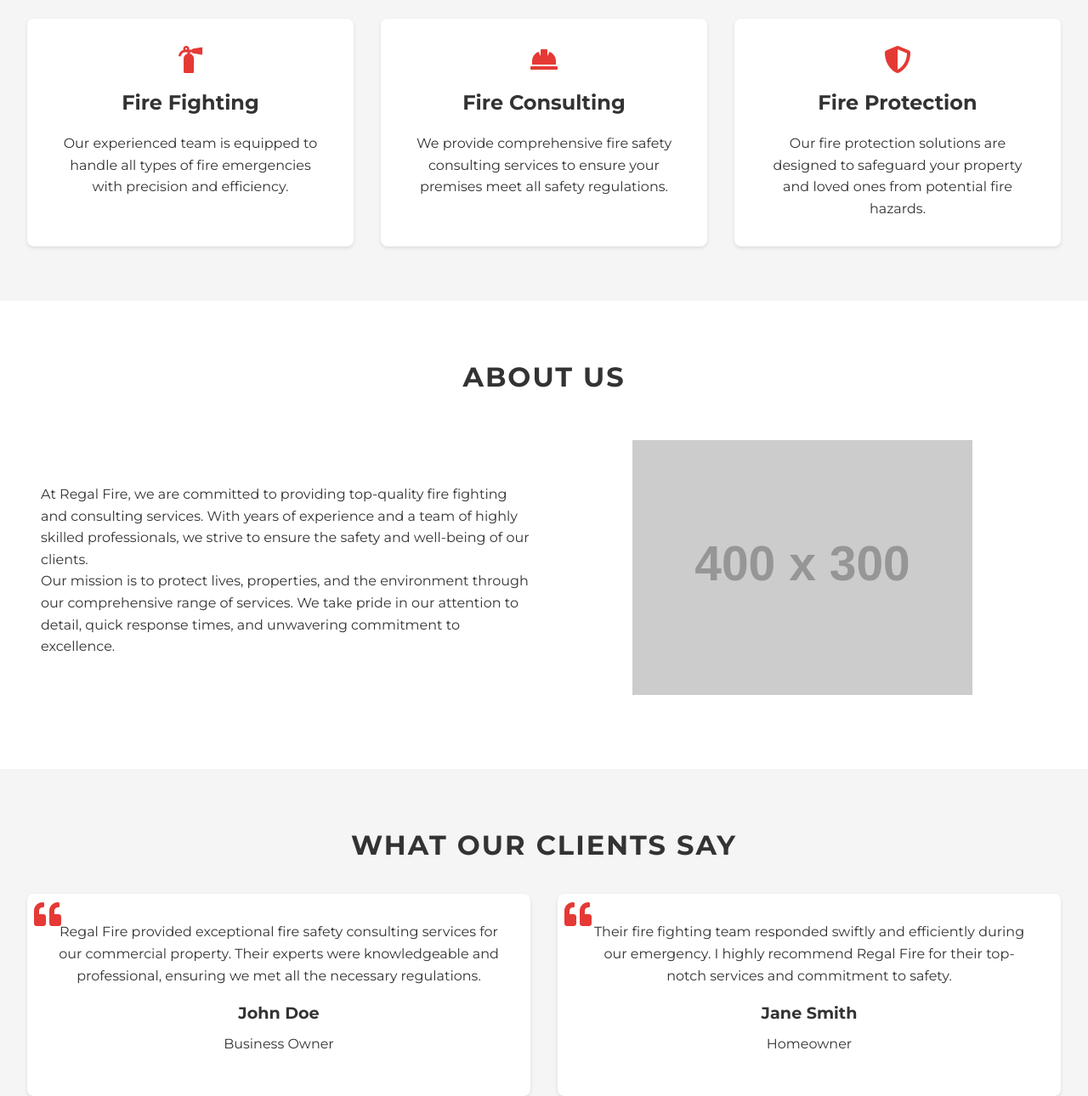
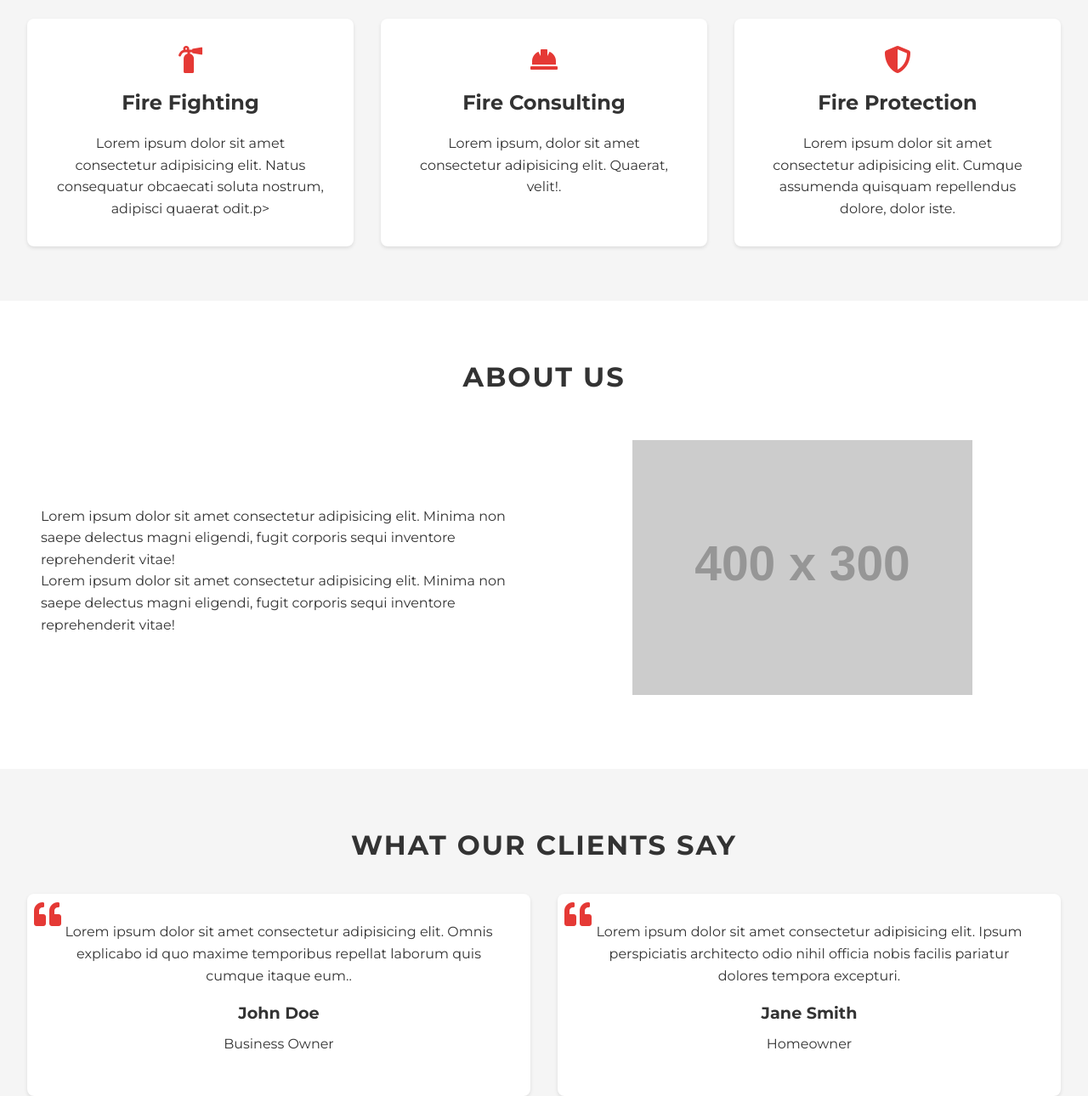
Before and after one commit to zaid-commits/Regal-Fire, a plain HTML site: page index.html in a window 1280 px wide. Shown: the part 457-1747 px from the top of the page at 85% size. Drawn offline with Linux system fonts and the light colour scheme; placeholder pictures from the web are drawn by us.

Commit message:
ready to use

```diff
--- a/index.html
+++ b/index.html
@@ -27,8 +27,8 @@
             </div>
         </nav>
         <div class="hero" id="home">
-            <h1>We ensure quality</h1>
-            <p>Providing top-notch fire fighting and consulting services.</p>
+            <h1 class="typed-out">We ensure quality !</h1>
+            <p>Lorem ipsum dolor sit amet consectetur adipisicing.</p>
             <a href="#contact" class="btn">Get a Quote</a>
         </div>
     </header>
@@ -39,17 +39,17 @@
                 <div class="service">
                     <i class="fas fa-fire-extinguisher"></i>
                     <h3>Fire Fighting</h3>
-                    <p>Our experienced team is equipped to handle all types of fire emergencies with precision and efficiency.</p>
+                    <p>Lorem ipsum dolor sit amet consectetur adipisicing elit. Natus consequatur obcaecati soluta nostrum, adipisci quaerat odit.p>
                 </div>
                 <div class="service">
                     <i class="fas fa-hard-hat"></i>
                     <h3>Fire Consulting</h3>
-                    <p>We provide comprehensive fire safety consulting services to ensure your premises meet all safety regulations.</p>
+                    <p>Lorem ipsum, dolor sit amet consectetur adipisicing elit. Quaerat, velit!.</p>
                 </div>
                 <div class="service">
                     <i class="fas fa-shield-alt"></i>
                     <h3>Fire Protection</h3>
-                    <p>Our fire protection solutions are designed to safeguard your property and loved ones from potential fire hazards.</p>
+                    <p>Lorem ipsum dolor sit amet consectetur adipisicing elit. Cumque assumenda quisquam repellendus dolore, dolor iste.</p>
                 </div>
             </div>
         </section>
@@ -57,8 +57,8 @@
             <h2>About Us</h2>
             <div class="about-content">
                 <div class="about-text">
-                    <p>At Regal Fire, we are committed to providing top-quality fire fighting and consulting services. With years of experience and a team of highly skilled professionals, we strive to ensure the safety and well-being of our clients.</p>
-                    <p>Our mission is to protect lives, properties, and the environment through our comprehensive range of services. We take pride in our attention to detail, quick response times, and unwavering commitment to excellence.</p>
+                    <p>Lorem ipsum dolor sit amet consectetur adipisicing elit. Minima non saepe delectus magni eligendi, fugit corporis sequi inventore reprehenderit vitae!</p>
+                    <p>Lorem ipsum dolor sit amet consectetur adipisicing elit. Minima non saepe delectus magni eligendi, fugit corporis sequi inventore reprehenderit vitae!</p>
                 </div>
                 <div class="about-image">
                     <img src="https://via.placeholder.com/400x300" alt="About Image">
@@ -70,7 +70,7 @@
             <div class="testimonial-grid">
                 <div class="testimonial">
                     <i class="fas fa-quote-left"></i>
-                    <p>Regal Fire provided exceptional fire safety consulting services for our commercial property. Their experts were knowledgeable and professional, ensuring we met all the necessary regulations.</p>
+                    <p>Lorem ipsum dolor sit amet consectetur adipisicing elit. Omnis explicabo id quo maxime temporibus repellat laborum quis cumque itaque eum..</p>
                     <div class="client-info">
                         <h4>John Doe</h4>
                         <p>Business Owner</p>
@@ -78,7 +78,7 @@
                 </div>
                 <div class="testimonial">
                     <i class="fas fa-quote-left"></i>
-                    <p>Their fire fighting team responded swiftly and efficiently during our emergency. I highly recommend Regal Fire for their top-notch services and commitment to safety.</p>
+                    <p>Lorem ipsum dolor sit amet consectetur adipisicing elit. Ipsum perspiciatis architecto odio nihil officia nobis facilis pariatur dolores tempora excepturi.</p>
                     <div class="client-info">
                         <h4>Jane Smith</h4>
                         <p>Homeowner</p>
```
